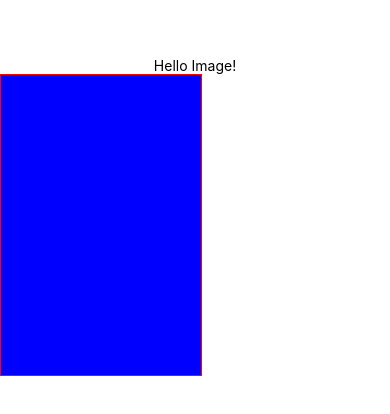
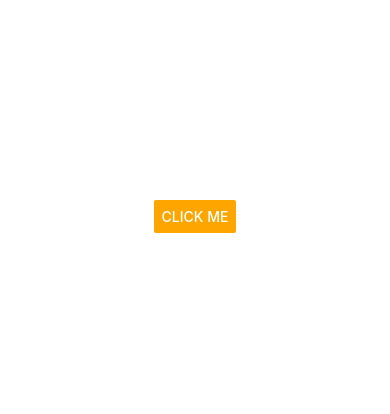
Before and after one commit to sia162/igive, a React Native app: screen / in a window 390 px wide. Shown: the part 206-620 px from the top of the page. Built offline with nearby package versions, Linux system fonts and the light colour scheme.

Commit message:
b4: buttons

```diff
--- a/App.js
+++ b/App.js
@@ -1,21 +1,14 @@
 import { StatusBar } from "expo-status-bar";
-import {
-  StyleSheet,
-  Text,
-  SafeAreaView,
-  View,
-  TouchableNativeFeedback,
-} from "react-native";
+import { StyleSheet, SafeAreaView, Button } from "react-native";
 
 export default function App() {
   return (
     <SafeAreaView style={styles.container}>
-      <Text>Hello Image!</Text>
-      <TouchableNativeFeedback onPress={() => console.log("image pressed")}>
-        <View
-          style={{ width: 200, height: 300, backgroundColor: "blue" }}
-        ></View>
-      </TouchableNativeFeedback>
+      <Button
+        color="orange"
+        title="click me"
+        onPress={() => console.log("button pressed")}
+      />
       <StatusBar style="auto" />
     </SafeAreaView>
   );
```
